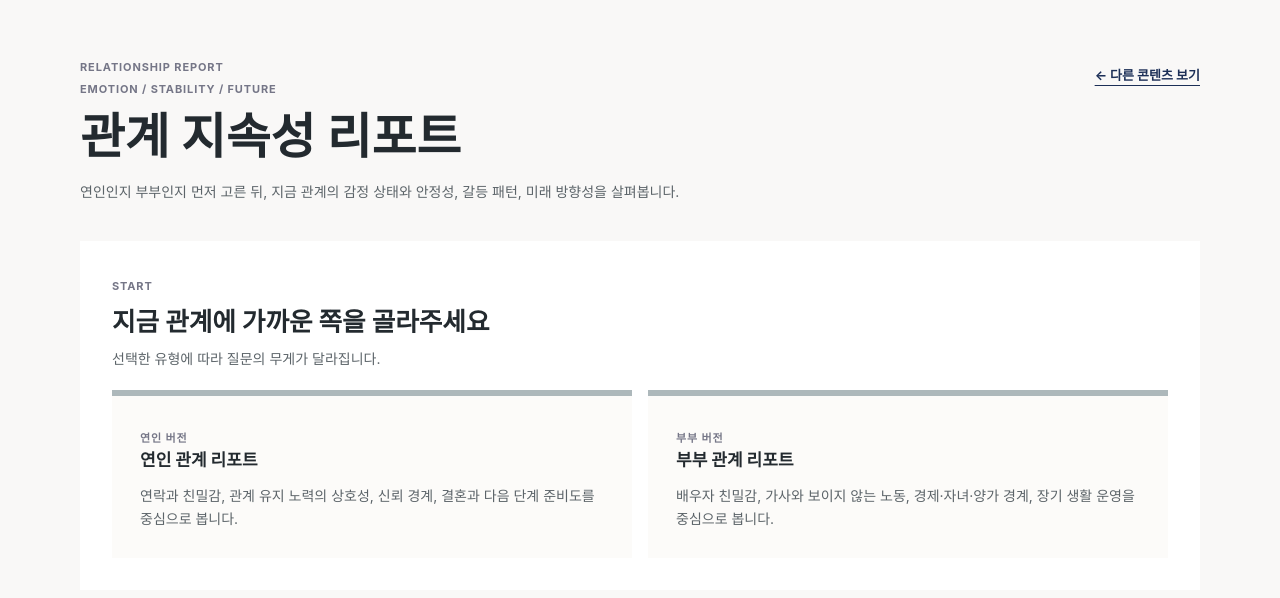
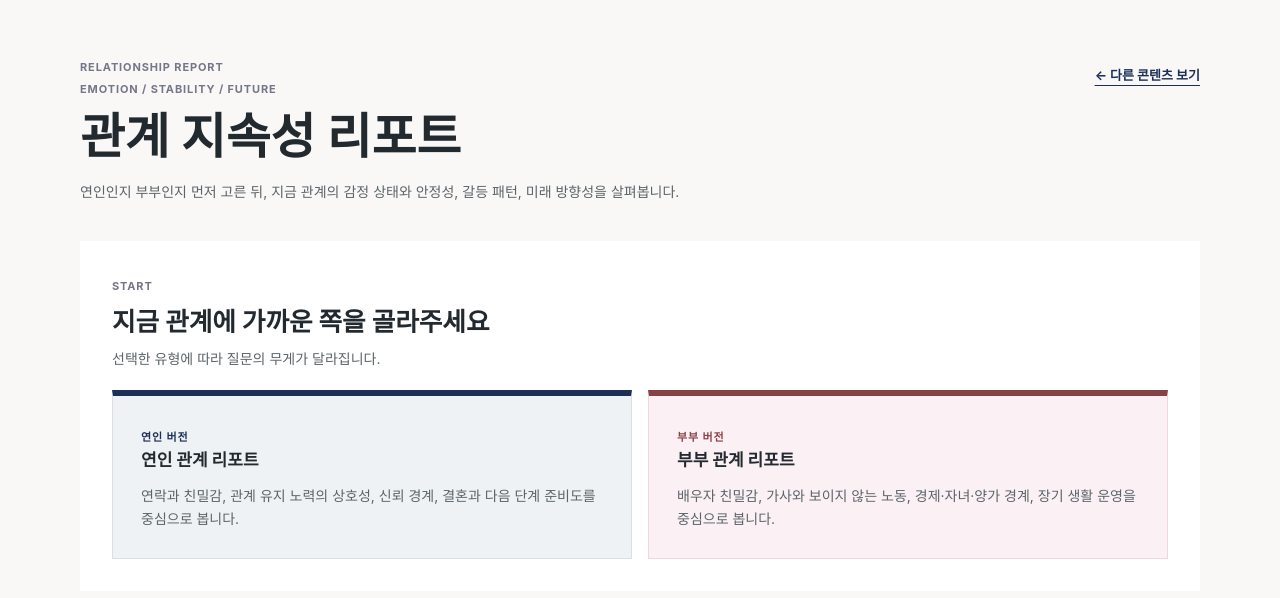
Before and after one commit to coffee-and/eun-contents, a React (Vite) app: page / in a window 1280 px wide. Both pictures are taken after a click on the button "관계 들여다보기 →". Shown: the top 598 px of the page. Built offline with nearby package versions, Linux system fonts and the light colour scheme; no server answers; a web font is replaced by a local one.

Commit message:
style: differentiate relationship choices

```diff
--- a/src/shared/styles/editorial/relationship-actions-critical.css
+++ b/src/shared/styles/editorial/relationship-actions-critical.css
@@ -17,7 +17,7 @@
 .theme-relationship .option-card--selected:focus-visible {
   border-color: var(--relationship-slate);
   background: #f2f0ec;
-  color: var(--relationship-navy);
+  color: var(--relationship-editorial-navy);
 }
 
 .theme-relationship .option-card--selected .option-card__text {
@@ -27,23 +27,61 @@
 .theme-relationship .question-card__previous.button--secondary {
   border: 1px solid transparent;
   background: #ece9e4;
-  color: var(--relationship-navy);
+  color: var(--relationship-editorial-navy);
 }
 
 .theme-relationship .question-card__previous.button--secondary:hover:not(:disabled) {
-  border-color: var(--relationship-mist);
+  border-color: var(--relationship-steel-blue);
   background: #dfdbd4;
 }
 
 .theme-relationship .question-card__previous.button--secondary:disabled {
-  border-color: #efede8;
-  background: #f8f7f4;
-  color: #b7b3ad;
+  border-color: #f0efec;
+  background: #faf9f7;
+  color: #b8b7b3;
   opacity: 1;
 }
 
 .theme-relationship .question-card__next.button--primary:disabled {
-  background: #d2d5d5;
+  background: #d7d9dc;
   color: #f6f6f4;
   opacity: 1;
 }
+
+.theme-relationship .mode-select__grid .mode-card {
+  border: 1px solid transparent;
+  border-top: 6px solid var(--relationship-steel-blue);
+  color: var(--relationship-noir);
+}
+
+.theme-relationship .mode-select__grid .mode-card:nth-child(odd) {
+  background: #eef2f5;
+  border-color: #d8e0e7;
+  border-top-color: var(--relationship-editorial-navy);
+}
+
+.theme-relationship .mode-select__grid .mode-card:nth-child(even) {
+  background: #fbf1f4;
+  border-color: #ecd8de;
+  border-top-color: var(--relationship-wine);
+}
+
+.theme-relationship .mode-select__grid .mode-card:nth-child(odd):hover,
+.theme-relationship .mode-select__grid .mode-card:nth-child(odd):focus-visible {
+  background: #dde5ed;
+  border-color: var(--relationship-editorial-navy);
+}
+
+.theme-relationship .mode-select__grid .mode-card:nth-child(even):hover,
+.theme-relationship .mode-select__grid .mode-card:nth-child(even):focus-visible {
+  background: #f2dde4;
+  border-color: var(--relationship-wine);
+}
+
+.theme-relationship .mode-select__grid .mode-card:nth-child(odd) .mode-card__label {
+  color: var(--relationship-editorial-navy);
+}
+
+.theme-relationship .mode-select__grid .mode-card:nth-child(even) .mode-card__label {
+  color: var(--relationship-wine);
+}
```
